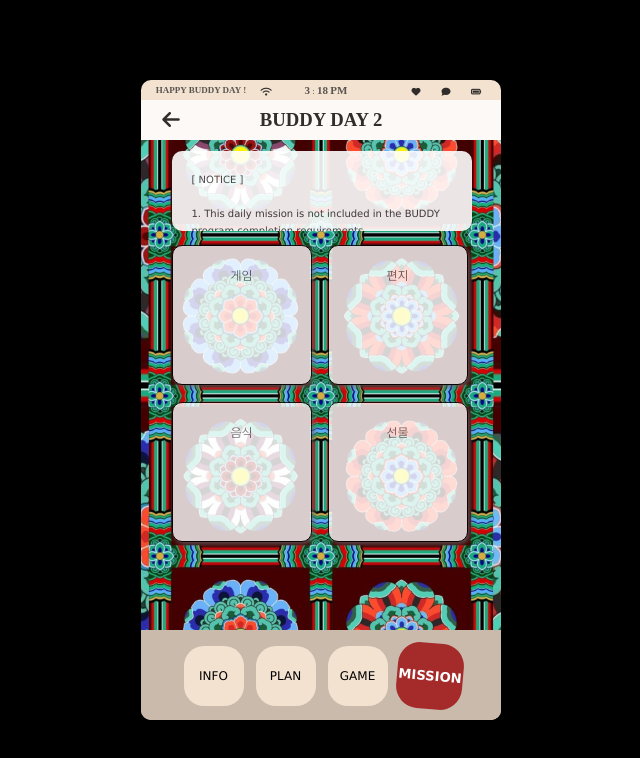
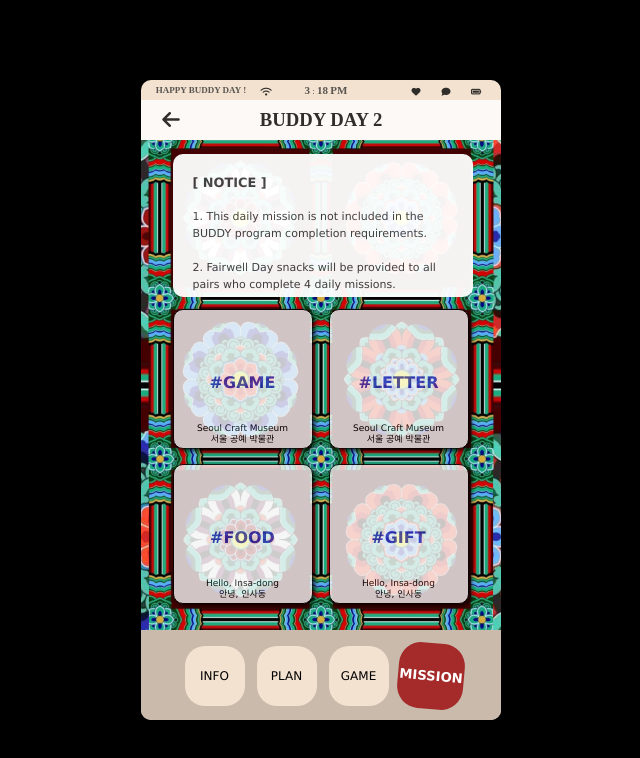
Before and after one commit to ex-g/buddy, a plain HTML site: page b2.html in a window 1280 px wide. Both pictures are taken after a click on the element "MISSION". Shown: the whole page, without its empty margins (319-959 px from the left). Drawn offline with Linux system fonts and the light colour scheme; a web font is replaced by a local one.

Commit message:
b2 mission

```diff
--- a/b2.html
+++ b/b2.html
@@ -177,27 +177,32 @@
         }
 
         tbody {
-            margin-top: -95px;
-            margin-left: 1px;
+            margin-top: -30px;
+            margin-left: 3px;
         }
 
         .notice {
             width: 300px;
-            height: 80px;
+            height: 143px;
             background-color: white;
-            opacity: 0.9;
+            opacity: 0.95;
             color: rgb(64, 63, 63);
-            font-size: 10px; line-height: 17px;
+            font-size: 11px;
+            line-height: 17px;
             text-align: left;
             padding: 20px;
             border-radius: 10px;
             overflow-y: scroll;
         }
 
+        h1 {
+            color: rgb(42, 42, 173);
+        }
+
         .card {
             width: 140px;
             height: 140px;
-            margin-top: 10px;
+            margin-top: 8px;
             transform-style: preserve-3d;
             transition: all 1s ease;
             background: none;
@@ -208,7 +213,7 @@
             position: absolute;
             width: 140px;
             height: 140px;
-            background-color: white;
+            background-color: whitesmoke;
             opacity: 0.8;
             border: black solid 1px;
             border-radius: 10px;
@@ -216,11 +221,31 @@
             backface-visibility: hidden;
             margin: 0;
             padding: 0;
+            font-size: 9px;
+            line-height: 11px;
+            color: black;
+            > h1 {
+                font-size: 16px;
+                line-height: 80px;
+            }
         }
 
         .back {
             transform: rotateX(180deg);
             backface-visibility: hidden;
+            opacity: 1;
+            padding: 10px;
+            font-size: 9px;
+            text-align: left;
+            overflow-y: scroll;
+            > h3 {
+                text-align: center;
+            }
+            > hr {
+                background: rgb(59, 58, 58);
+                height: 1px;
+                border: 0;
+            }
         }
     </style>
 </head>
@@ -437,24 +462,24 @@
 
             <div class="wallpaper" id="mission">
 
-                <img src="img/b2/background4.jpg">
+                <img src="img/b2/background6.jpg">
 
                 <table>
                     <tr>
                         <td colspan="2">
                             <div class="notice">
-                                [ NOTICE ]<br><br>
-                                1. This daily mission is not included in the BUDDY program completion requirements.<br>
-                                2. Fairwell Day snacks will be provided to all pairs who complete 4 daily missions.<br>
-                                3. All mission locations except #GAME are recommended by the Buddy team leaders, and you may perform them elsewhere.<br>
-                                4. Certification is not possible after 23:59 PM.<br>
+                                <h3>[ NOTICE ]</h3><br>
+                                1. This daily mission is not included in the BUDDY program completion requirements.<br><br>
+                                2. Fairwell Day snacks will be provided to all pairs who complete 4 daily missions.<br><br>
+                                3. All mission locations except #GAME are recommended by the Buddy team leaders, and you may perform them elsewhere.<br><br>
+                                4. Certification is not possible after 23:59 PM.<br><br>
                                 5. Mission certification must be done by a Korean participant.<br><br>
                                 <hr style="background-color: gray; height: 0.5px; border: 0">
-                                <br>[ 공지 ]<br><br>
-                                1. 본 데일리 미션은 BUDDY 프로그램 수료조건에 포함되지 않습니다.<br>
-                                2. 데일리 미션 4개를 수행한 모든 페어에게 페어웰날 간식이 제공될 예정입니다.<br>
-                                3. #GAME을 제외한 모든 미션 장소는 팀장단의 추천일 뿐, 다른 곳에서 수행하셔도 무방합니다.<br>
-                                4. 당일 오후 23:59분 이후에는 인증이 불가능합니다.<br>
+                                <br><h3>[ 공지 ]</h3><br>
+                                1. 본 데일리 미션은 BUDDY 프로그램 수료조건에 포함되지 않습니다.<br><br>
+                                2. 데일리 미션 4개를 수행한 모든 페어에게 페어웰날 간식이 제공될 예정입니다.<br><br>
+                                3. #GAME을 제외한 모든 미션 장소는 팀장단의 추천일 뿐, 다른 곳에서 수행하셔도 무방합니다.<br><br>
+                                4. 당일 오후 23:59분 이후에는 인증이 불가능합니다.<br><br>
                                 5. 미션 인증은 한국인 참가자가 진행합니다.
                             </div>
                         </td>
@@ -465,28 +490,76 @@
                     <tr>
                         <td>
                             <div class="card" id="mission-game">
-                                <div class="front">게임</div>
-                                <div class="back">보물찾기</div>
+                                <div class="front">
+                                    <br><br><br><h1>#GAME</h1>
+                                    Seoul Craft Museum<br>
+                                    서울 공예 박물관
+                                </div>
+                                <div class="back">
+                                    <h3>Treasure Hunt</h3><br><br>
+                                    Guess the names of the treasures in the museum!<br><br>
+                                    <h5>Auth: Submit Google Form (10 more questions correctly)</h5>
+                                    <hr>
+                                    <h3>페어와 보물찾기</h3><br>
+                                    박물관의 보물들 이름을 맞춰보세요!<br><br>
+                                    <h5>인증 : 구글폼 제출 (10개 이상)</h5>
+                                </div>
                             </div>
                         </td>
                         <td>
                             <div class="card" id="mission-letter">
-                                <div class="front">편지</div>
-                                <div class="back">페어에게 편지쓰기</div>
+                                <div class="front">
+                                    <br><br><br><h1>#LETTER</h1>
+                                    Seoul Craft Museum<br>
+                                    서울 공예 박물관
+                                </div>
+                                <div class="back">
+                                    <h3>Write a letter</h3><br><br>
+                                    Write a to your pair on a pretty postcard. <br><br>
+                                    <h5>Auth: send a photo to your group leader.</h5>
+                                    <hr>
+                                    <h3>페어에게 편지 쓰기</h3><br>
+                                    엽서에 페어를 위한 편지를 써주세요.<br><br>
+                                    <h5>인증 : 조장에게 엽서 2장이 나온 인증샷 전달</h5>
+                                </div>
                             </div>
                         </td>
                     </tr>
                     <tr>
                         <td>
                             <div class="card" id="mission-food">
-                                <div class="front">음식</div>
-                                <div class="back">페어와 저녁 먹기</div>
+                                <div class="front">
+                                    <br><br><br><h1>#FOOD</h1>
+                                    Hello, Insa-dong<br>
+                                    안녕, 인사동
+                                </div>
+                                <div class="back">
+                                        <h3>Dinner with Fair </h3><br><br>
+                                        Find a delicious restaurant in Insadong<br><br>
+                                        <h5>Auth: send a photo to your group leader.</h5>
+                                        <hr>
+                                        <h3>페어와 저녁 먹기</h3><br>
+                                        인사동의 맛집에서 저녁 시간을 보내요!<br><br>
+                                        <h5>인증 : 조장에게 페어와 음식이 나온 인증샷 전달</h5>
+                                </div>
                             </div>
                         </td>
                         <td>
                             <div class="card" id="mission-gift">
-                                <div class="front">선물</div>
-                                <div class="back">페어에게 어울리는 선물</div>
+                                <div class="front">
+                                    <br><br><br><h1>#GIFT</h1>
+                                    Hello, Insa-dong<br>
+                                    안녕, 인사동
+                                </div>
+                                <div class="back">
+                                    <h3>Gift to Fair</h3><br><br>
+                                    Gift one item that matches the pair.<br><br>
+                                    <h5>Auth: send a photo to your group leader.</h5>
+                                    <hr>
+                                    <h3>페어에게 선물하기</h3><br>
+                                    페어에게 어울리는 물건 1개를 선물해 주세요.<br><br>
+                                    <h5>인증 : 조장에게 페어와 선물이 나온 인증샷 전달</h5>
+                                </div>
                             </div>
                         </td>
                     </tr>
```
Also changed, not shown: img/b1/background.jpg (added), img/b2/background5.jpg (added), img/b2/background6.jpg (added).
